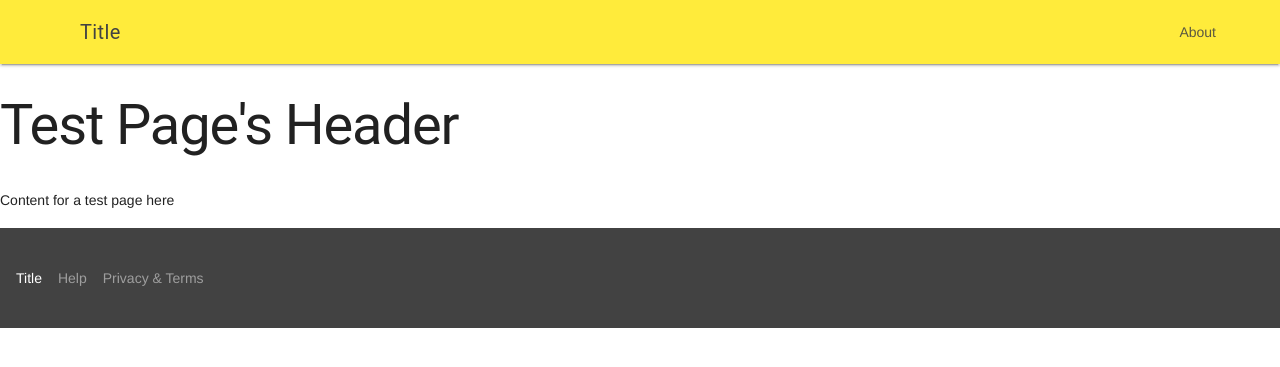
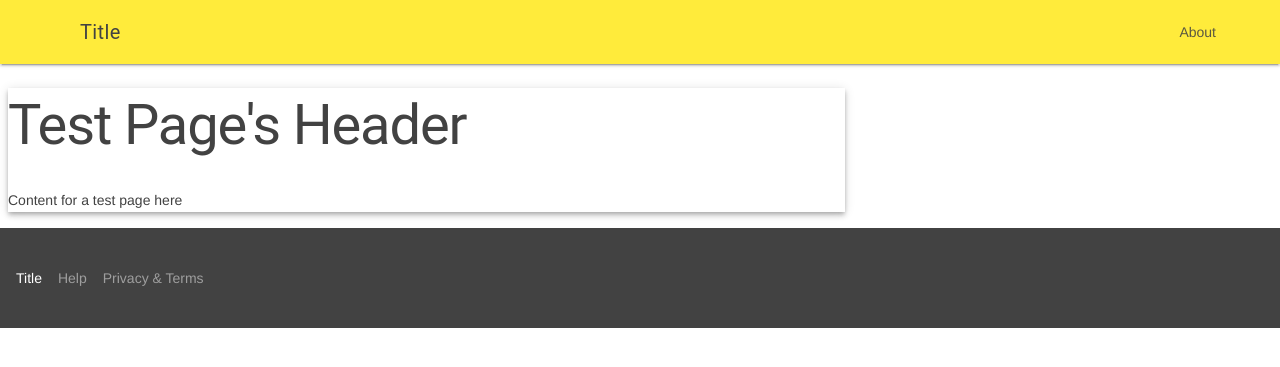
Before and after one commit to vantravel/vantravel.github.io, a Jekyll site: the page built from index.html, in a window 1280 px wide. Shown: the top 367 px of the page. Built offline with Jekyll 4.4.1, drawn with Linux system fonts in a browser that asks for light colours.

Commit message:
Update index.html

```diff
--- a/index.html
+++ b/index.html
@@ -2,7 +2,7 @@
 layout: default
 title: Van Travel
 ---
-<div class="blurb">
+<div class="demo-content mdl-color--white mdl-shadow--4dp content mdl-color-text--grey-800 mdl-cell mdl-cell--8-col">
 	<h1>Test Page's Header</h1>
 	<p>Content for a test page here</p>
 </div><!-- /.blurb -->
```
